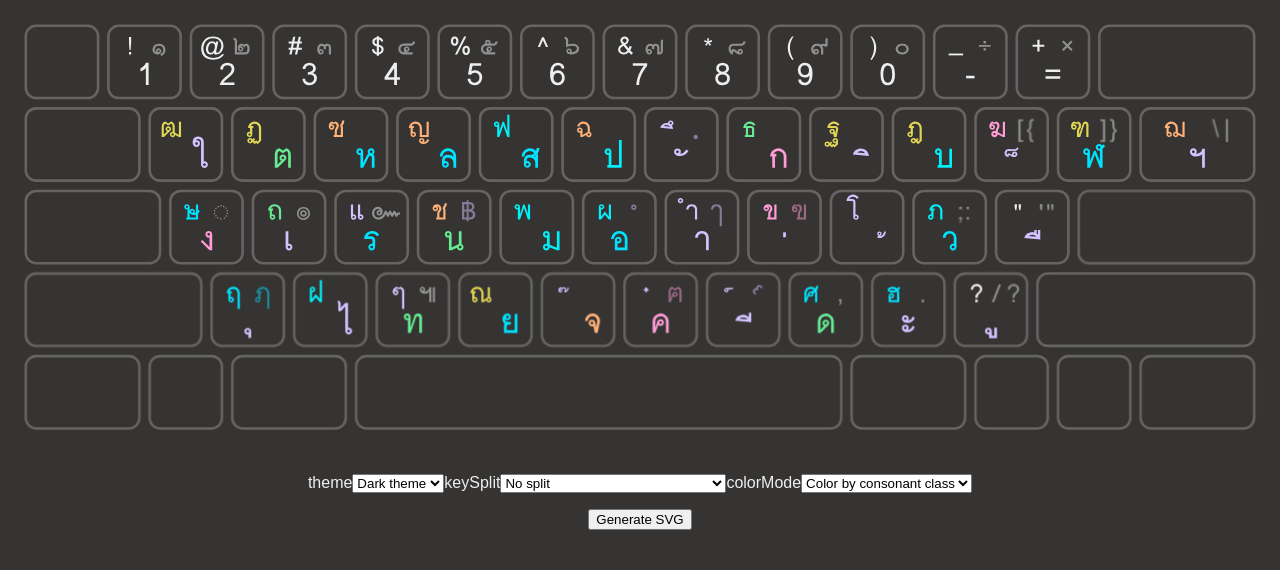
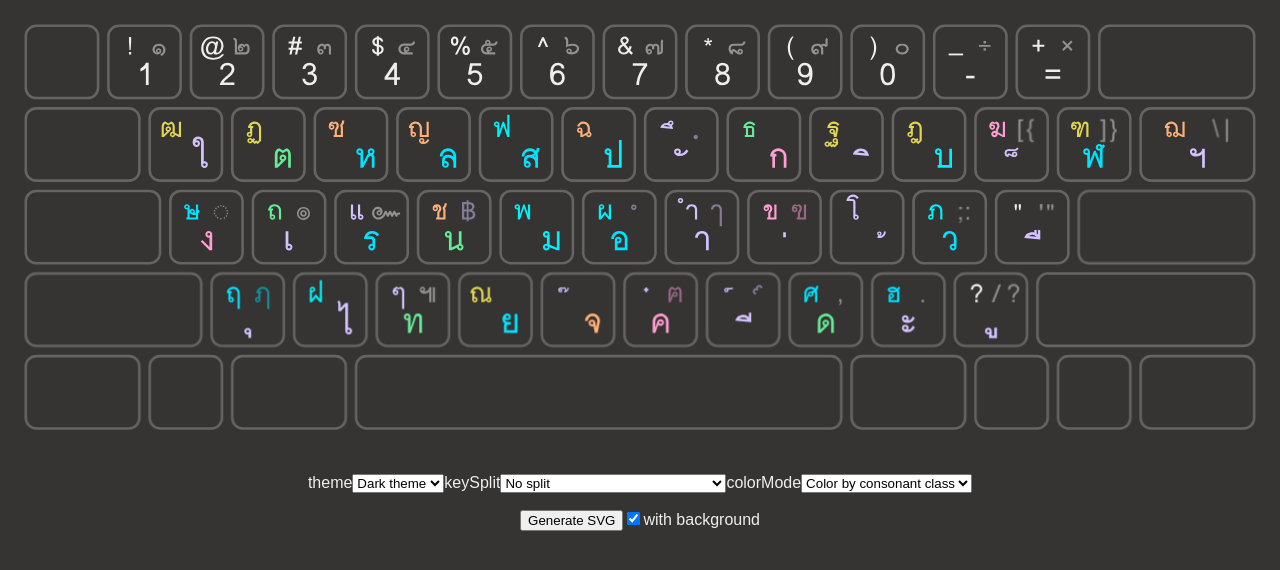
Before and after one commit to dtinth/manoonchai.svg, a React (Vite) app: page / in a window 1280 px wide. Shown: the top 570 px of the page. Built offline with nearby package versions, Linux system fonts and the light colour scheme.

Commit message:
Add option to generate SVG with/without bg

```diff
--- a/src/App.tsx
+++ b/src/App.tsx
@@ -34,6 +34,15 @@ export default function App() {
         </p>
         <p>
           <button type="submit">Generate SVG</button>
+
+          <input
+            type="checkbox"
+            name="bg"
+            value="1"
+            id="with-bg"
+            defaultChecked
+          />
+          <label htmlFor="with-bg">with background</label>
         </p>
       </form>
     </div>
```
